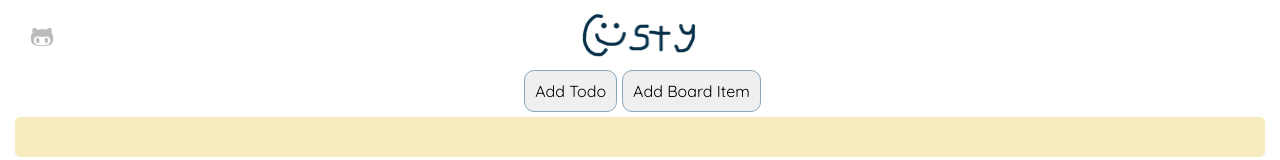
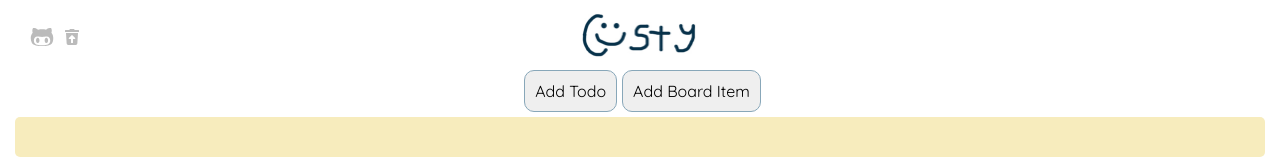
Before and after one commit to mwroberts3/custy, a React (Create React App) app: page / in a window 1280 px wide. Shown: the top 160 px of the page. Built offline with nearby package versions, Linux system fonts and the light colour scheme; the HTML template or start-up script is replaced by a standard one.

Commit message:
undo feature working

```diff
--- a/src/AddTodo.js
+++ b/src/AddTodo.js
@@ -1,9 +1,9 @@
-const AddTodo = ({showEditTodoForm, addTodo, editCheck, addNewBBoardItem, setAddTodo}) => {
+const AddTodo = ({addTodo, editCheck, addNewBBoardItem, setAddTodo, setEditCheck}) => {
     if (addTodo || editCheck) {
         if (addTodo && !editCheck) {
             return (<button id="addTodoBtn" onClick={() => setAddTodo(!addTodo)}>Close</button>)
         } else {
-            return (<button id="addTodoBtn" onClick={() => showEditTodoForm()}>Close</button>)
+            return (<button id="addTodoBtn" onClick={() => setEditCheck(!editCheck)}>Close</button>)
         }
     } else {
         return (<button id="addTodoBtn" onClick={() => {
--- a/src/App.css
+++ b/src/App.css
@@ -26,6 +26,11 @@ h1 {
 
 #custy-logo {
   width: 120px;
+  -webkit-user-drag: none;
+  user-select: none;
+  -moz-user-select: none;
+  -webkit-user-select: none;
+  -ms-user-select: none;
 }
 
 #app-header {
@@ -36,6 +41,25 @@ h1 {
   margin: 10px 0;
 }
 
+#icons-container {
+  display: flex;
+  position: absolute;
+  left: 20px;
+  top: 15px;
+}
+
+#restore-last-todo {
+  color: #bbb;
+  cursor: pointer;
+  margin-top: 4px;
+  margin-left: 10px;
+  transition: all 0.4s ease;
+}
+
+#restore-last-todo:hover {
+  color: #666;
+}
+
 #github-link a {
   color: #bbb;
   transition: all 0.4s ease;
@@ -43,12 +67,6 @@ h1 {
 
 #github-link a:hover {
   color: #666;
-}
-
-#github-link {
-  position: absolute;
-  left: 20px;
-  top: 15px;
 }
 
 button {
--- a/src/App.js
+++ b/src/App.js
@@ -1,6 +1,7 @@
 import './App.css';
 import { useState } from 'react'
 import logo from './custy-logo.jpg'
+import { FaTrashRestore } from 'react-icons/fa'
 import CSCardGrid from './CSCardGrid'
 import AddTodo from './AddTodo'
 import AddBBoardItem from './bulletinboard/AddBBoardItem';
@@ -19,21 +20,12 @@ function App() {
 
   const [todos, setTodos] = useState(JSON.parse(localStorage.getItem('todos')))
   const [addTodo, setAddTodo] = useState(false)
+  const [freshDeleted, setFreshDeleted] = useState(false)
   const [addNewBBoardItem, setAddNewBBoardItem] = useState(false)
   const [selectedBBoardItemContents, setSelectedBBoardItemContents] = useState('testing')
   const [editCheck, setEditCheck] = useState(false)
   const [preEditInfo, setPreEditInfo] = useState({})
   const [bboardItemArray, setBboardItemArray] = useState(JSON.parse(localStorage.getItem('bulletinBoard')))
-
-  const showAddTodoForm = () =>{
-    if (addNewBBoardItem) {
-      setAddTodo(!addTodo)
-    }
-  }
-
-  const showEditTodoForm = () =>{
-    setEditCheck(!editCheck)
-  }
 
   const addNewTodo = (orderNumber, todo) => {
     let currentTodos = []
@@ -99,30 +91,76 @@ const setTodoWaiting = (orderNumber) => {
     setTodos(JSON.parse(localStorage.getItem('todos')))
 }
 
-const closeTodo = (orderNumber) => {
-    let editedTodos;
+const closeTodo = (e, orderNumber) => {
+  let editedTodos
 
-    editedTodos = todos.filter(todo => todo.orderNumber !== orderNumber)
+  editedTodos = todos.filter(todo => todo.orderNumber !== orderNumber)
 
-    localStorage.setItem('todos', JSON.stringify(editedTodos))
-    setTodos(JSON.parse(localStorage.getItem('todos')))
+  localStorage.setItem('todos', JSON.stringify(editedTodos))
+  setTodos(JSON.parse(localStorage.getItem('todos')))
+
+  // storing deleting todo in hidden localstorage array
+  let deletedTodo = todos.filter(todo => todo.orderNumber === orderNumber)
+
+  let deletedTodosList = []
+
+  if (localStorage.getItem('deleted-todos')) {
+    deletedTodosList = JSON.parse(localStorage.getItem('deleted-todos'))
+
+    deletedTodosList.push(deletedTodo[0])
+
+    localStorage.setItem('deleted-todos', JSON.stringify(deletedTodosList))
+  } else {
+    localStorage.setItem('deleted-todos', JSON.stringify(deletedTodo))
+  }
+}
+
+const restoreTodo = () => {
+  let currentTodos = []
+
+  if (localStorage.getItem('todos')) {
+    currentTodos = JSON.parse(localStorage.getItem('todos'))
+  }
+
+  if (JSON.parse(localStorage.getItem('deleted-todos')).length > 0) {
+    let restoredTodoList
+
+    restoredTodoList = JSON.parse(localStorage.getItem('deleted-todos'))
+
+    restoredTodoList = restoredTodoList.reverse()
+
+    let restoredTodo = restoredTodoList[0]
+
+    restoredTodoList = restoredTodoList.filter(todo => todo !== restoredTodo)
+    localStorage.setItem('deleted-todos', JSON.stringify(restoredTodoList))
+
+    currentTodos.push(restoredTodo)
+
+    localStorage.setItem('todos', JSON.stringify(currentTodos))
+
+    setTodos(currentTodos)
+  } else {
+    alert('all todos restored')
+  }
 }
 
   return (
       <div className="App">
-        <GithubLink />
+        <div id="icons-container">
+          <GithubLink /><FaTrashRestore id="restore-last-todo" onClick={() => {restoreTodo()}}/>
+        </div>
         <header id="app-header">
         <img id="custy-logo" src={logo} alt="Logo" />
         </header>
         <div style={{
           width:'100%', display: 'flex', justifyContent: 'center'
           }}>
-          <AddTodo showEditTodoForm={showEditTodoForm} addTodo={addTodo} editCheck={editCheck} addNewBBoardItem={addNewBBoardItem} setAddTodo={setAddTodo}/>
+          <AddTodo addTodo={addTodo} editCheck={editCheck} addNewBBoardItem={addNewBBoardItem} setAddTodo={setAddTodo} setEditCheck={setEditCheck} />
           <AddBBoardItem setAddNewBBoardItem={setAddNewBBoardItem} addNewBBoardItem={addNewBBoardItem} addTodo={addTodo} editCheck={editCheck}/>
         </div>
         <BulletinBoard bboardItemArray={bboardItemArray} setBboardItemArray={setBboardItemArray}
         setSelectedBBoardItemContents={setSelectedBBoardItemContents}/>
-        <CSCardGrid initiateEdit={initiateEdit} todos={todos} setTodoUrgent={setTodoUrgent} setTodoWaiting={setTodoWaiting} closeTodo={closeTodo}/>
+        <CSCardGrid initiateEdit={initiateEdit} todos={todos} setTodoUrgent={setTodoUrgent} setTodoWaiting={setTodoWaiting} closeTodo={closeTodo} freshDeleted={freshDeleted}/>
         {addTodo && <AddTodoForm addNewTodo={ addNewTodo }/>}
         {editCheck && <EditTodoForm submitEdit={ submitEdit } orderNumber={preEditInfo.orderNumber} todo={preEditInfo.todo}/>}
         {addNewBBoardItem && <AddBBItemForm bboardItemArray={bboardItemArray}  setAddNewBBoardItem={setAddNewBBoardItem} />}
--- a/src/CSCard.js
+++ b/src/CSCard.js
@@ -1,14 +1,21 @@
-const CSCard = ({todo, setTodoUrgent, setTodoWaiting, closeTodo, initiateEdit}) => {
+const CSCard = ({todo, setTodoUrgent, setTodoWaiting, closeTodo, initiateEdit, freshDeleted}) => {
+
+    // use freshDeleted state to determine when to show the undo button after fresh delete
 
     return (
-        <div className={todo.urgent ?"customer-service-card urgent" : todo.waitingForResponse ? "customer-service-card waiting" : "customer-service-card"}>
-            <nav className="csc-options"><span onClick={() => setTodoUrgent(todo.orderNumber)}>URGENT</span><span onClick={() => setTodoWaiting(todo.orderNumber)}>WAITING</span><span onClick={() => closeTodo(todo.orderNumber)}>CLOSE</span></nav>
+        <div>
+        { !freshDeleted ? <div className={todo.urgent ?"customer-service-card urgent" : todo.waitingForResponse ? "customer-service-card waiting" : "customer-service-card"}>
+            <nav className="csc-options"><span onClick={() => setTodoUrgent(todo.orderNumber)}>URGENT</span><span onClick={() => setTodoWaiting(todo.orderNumber)}>WAITING</span><span onClick={(e) => closeTodo(e, todo.orderNumber)}>CLOSE</span></nav>
             <hr style={{width:'100%'}}></hr>
             <h3 className="customer-service-card-order-number">{todo.orderNumber}</h3>
             <h5 className="customer-service-card-order-date">{todo.date}</h5>
             <p onClick={() => {
                 initiateEdit(todo.orderNumber, todo.todo)
             }}>{todo.todo}</p>
+            </div>
+          :
+          <div>Undo</div>
+        }
         </div>
     )
 }
--- a/src/CSCardGrid.js
+++ b/src/CSCardGrid.js
@@ -1,6 +1,6 @@
 import CSCard from './CSCard'
 
-const CSCardGrid = ({initiateEdit, todos, setTodoUrgent, setTodoWaiting, closeTodo}) => {
+const CSCardGrid = ({initiateEdit, todos, setTodoUrgent, setTodoWaiting, closeTodo, freshDeleted}) => {
     window.onfocus = () => {
         window.location.reload()
     }
@@ -8,7 +8,7 @@ const CSCardGrid = ({initiateEdit, todos, setTodoUrgent, setTodoWaiting, closeTo
     return (
         <div id='customer-service-todo'>
             {todos && todos.map((todo) => (
-                <CSCard todo={todo} key={todo.orderNumber} setTodoUrgent={setTodoUrgent} setTodoWaiting={setTodoWaiting} closeTodo={closeTodo} initiateEdit={initiateEdit}/>
+                <CSCard todo={todo} key={todo.orderNumber} setTodoUrgent={setTodoUrgent} setTodoWaiting={setTodoWaiting} closeTodo={closeTodo} initiateEdit={initiateEdit} freshDeleted={freshDeleted}/>
             ))}
         </div>
     )
```
Also changed, not shown: 12 other files (tests, documents, lock files or other folders).
